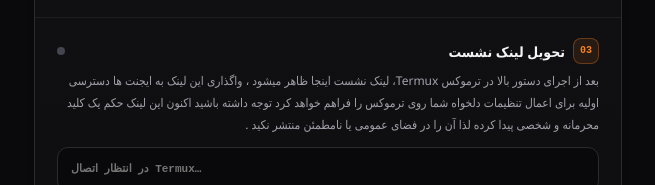
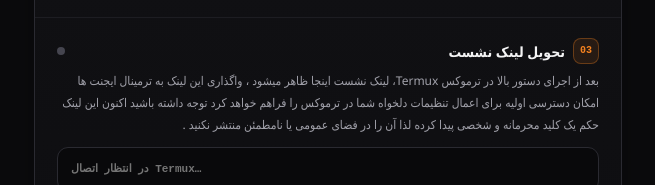
Before and after one commit to aishervin/Termufix, a plain HTML site: page src/index.html in a window 1280 px wide. Shown: the part 1132-1317 px from the top of the page, without its empty margins (312-967 px from the left). Drawn offline with Linux system fonts and the light colour scheme.

Commit message:
☬Exclusive SHΞN™ made

```diff
--- a/src/index.html
+++ b/src/index.html
@@ -427,7 +427,7 @@
         </h3>
         <span class="pulse" id="pulse"></span>
       </div>
-      <p class="d-desc">بعد از اجرای دستور بالا در ترموکس  Termux، لینک نشست اینجا ظاهر میشود ، واگذاری این لینک به ایجنت ها دسترسی اولیه برای اعمال تنظیمات دلخواه شما روی ترموکس را فراهم خواهد کرد توجه داشته باشید اکنون این لینک حکم یک کلید محرمانه و شخصی پیدا کرده لذا آن را در فضای عمومی یا نامطمئن منتشر نکید .</p>
+      <p class="d-desc">بعد از اجرای دستور بالا در ترموکس  Termux، لینک نشست اینجا ظاهر میشود ، واگذاری این لینک به ترمینال ایجنت ها امکان دسترسی اولیه برای اعمال تنظیمات دلخواه شما در ترموکس را فراهم خواهد کرد توجه داشته باشید اکنون این لینک حکم یک کلید محرمانه و شخصی پیدا کرده لذا آن را در فضای عمومی یا نامطمئن منتشر نکنید .</p>
       <div class="link-row">
         <input id="link" readonly dir="ltr" placeholder="در انتظار اتصال Termux…">
       </div>
```
